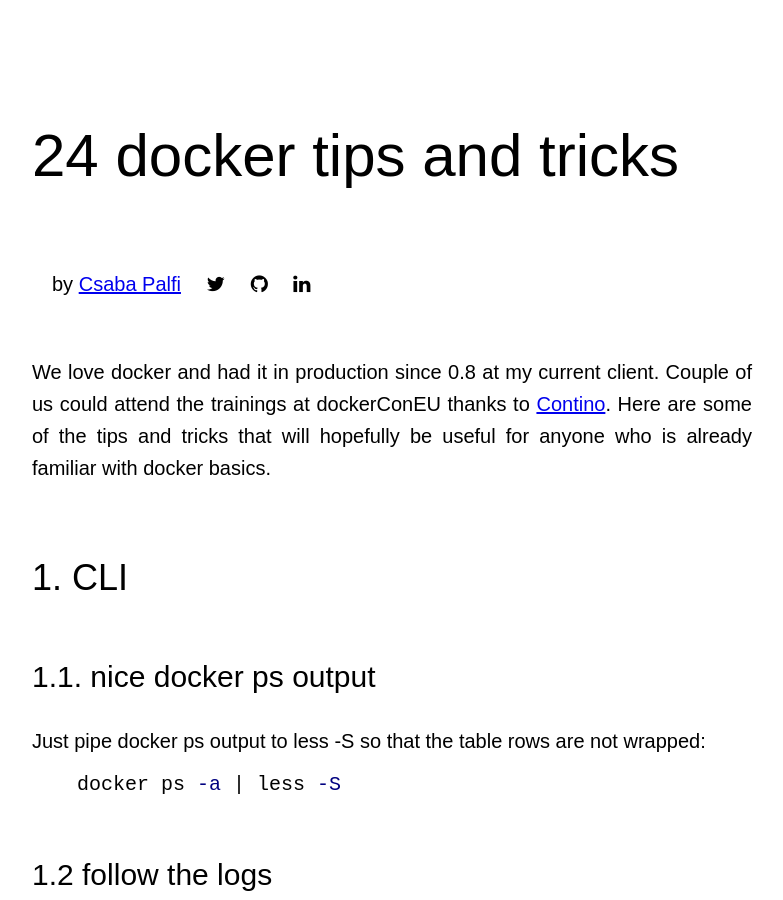
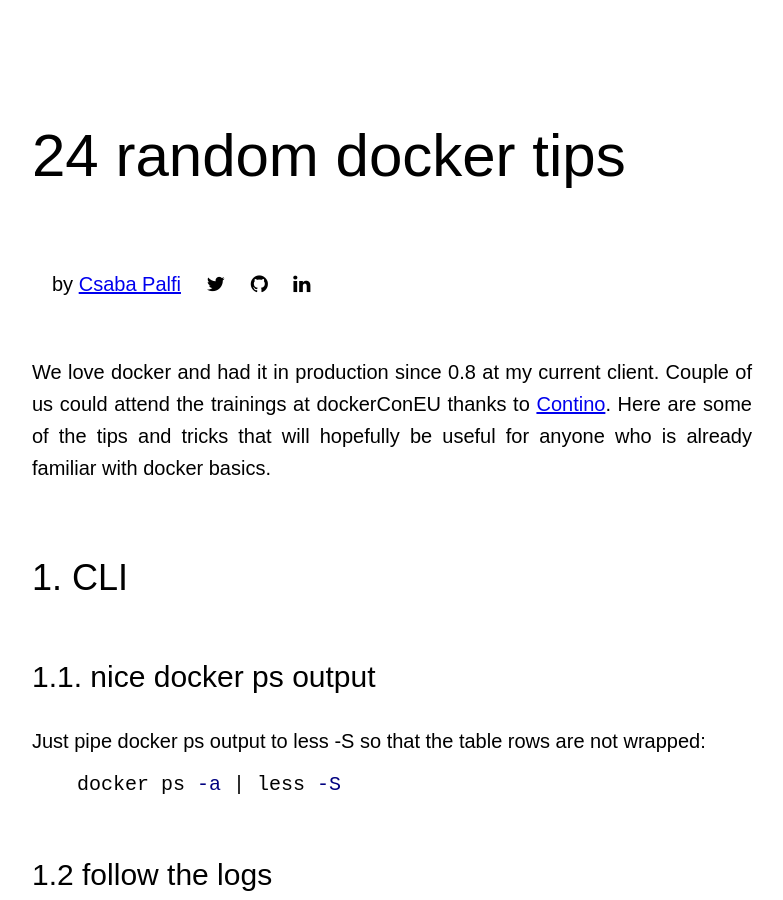
Before and after one commit to dublado/csabapalfi.github.io, a Jekyll site: the page built from _posts/2014-12-06-random-docker-tips.md, in a window 1280 px wide and 900 px high. Shown: the whole window, without its empty margins (248-1031 px from the left). Built offline with Jekyll 4.4.1, drawn with Linux system fonts in a browser that asks for light colours; some web fonts are replaced; Markdown is read by kramdown in place of the engine named in the settings.

Commit message:
even better title

```diff
--- a/_posts/2014-12-06-random-docker-tips.md
+++ b/_posts/2014-12-06-random-docker-tips.md
@@ -1,5 +1,5 @@
 ---
-title: 24 docker tips and tricks
+title: 24 random docker tips
 ---
 {% raw %}
 We love docker and had it in production since 0.8 at my current client. Couple of us could attend the trainings at dockerConEU thanks to [Contino](http://contino.co.uk/). Here are some of the tips and tricks that will hopefully be useful for anyone who is already familiar with docker basics.
```
